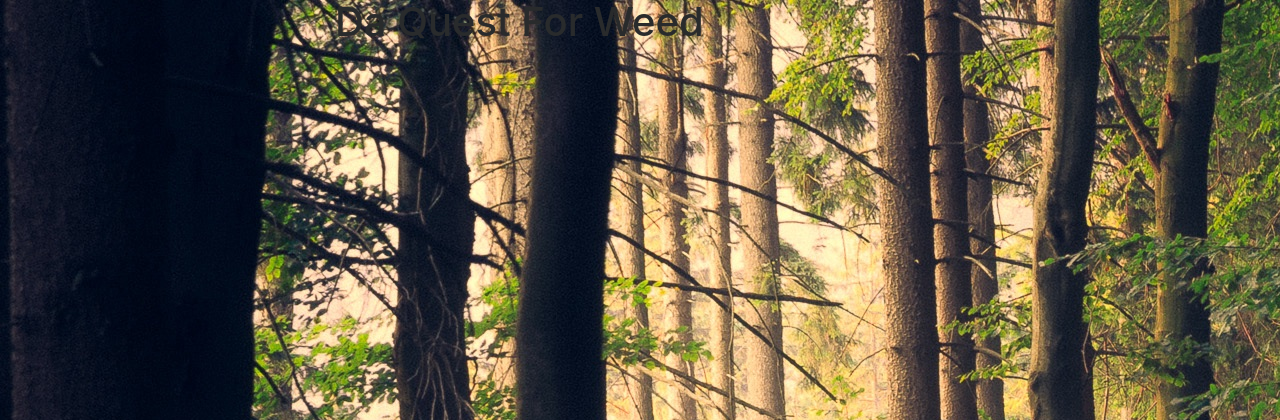
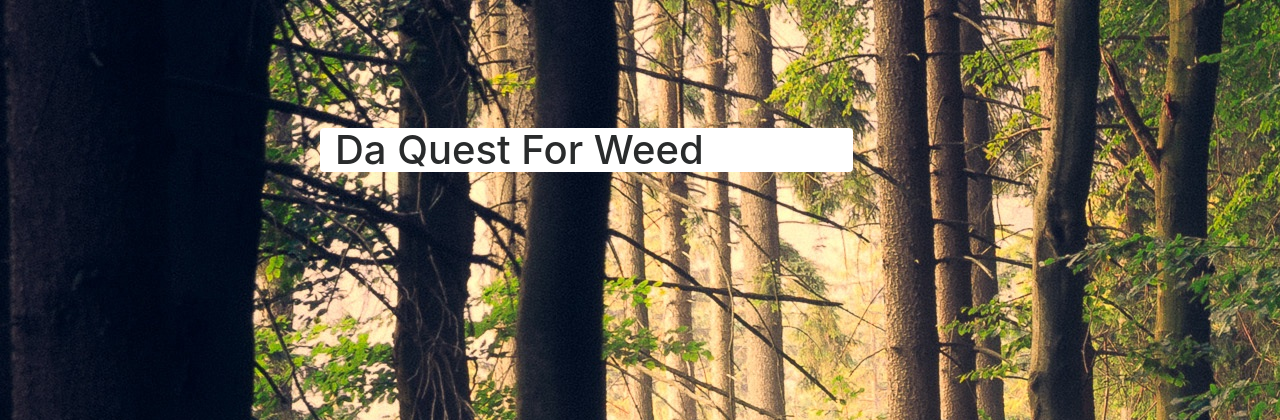
Before and after one commit to Cesvenbl/PHP_Adventure, a PHP site: page /?player_name=1 in a window 1280 px wide. Shown: the top 420 px of the page. Run offline with PHP 8.4, Linux system fonts and the light colour scheme; data that the repository does not hold is empty.

Commit message:
added color to box
and fixed more alignment

```diff
--- /dev/null
+++ b/css/style.css
@@ -0,0 +1,5 @@
+.whitememezman {
+	background: white;
+	margin-top: 10%;
+	height: auto;
+}
--- a/index.php
+++ b/index.php
@@ -5,9 +5,10 @@
 	<title>Tha Adventure</title>
 	<link rel="stylesheet" href="https://maxcdn.bootstrapcdn.com/bootstrap/4.0.0-alpha.6/css/bootstrap.min.css" integrity="sha384-rwoIResjU2yc3z8GV/NPeZWAv56rSmLldC3R/AZzGRnGxQQKnKkoFVhFQhNUwEyJ" crossorigin="anonymous">
 	<script src="https://maxcdn.bootstrapcdn.com/bootstrap/4.0.0-alpha.6/js/bootstrap.min.js" integrity="sha384-vBWWzlZJ8ea9aCX4pEW3rVHjgjt7zpkNpZk+02D9phzyeVkE+jo0ieGizqPLForn" crossorigin="anonymous"></script>
+	<link rel="stylesheet" type="text/css" href="css/style.css">
 </head>
 	<body background="img/Forest.jpg">
-		<div class="col-md-5 offset-md-3">
+		<div class="col-md-5 offset-md-3 whitememezman rounded">
 			<h1>Da Quest For Weed</h1>
 			<?php
 				//checking if we already have asked for a name and gotten a reply wia det $_GET parameter
```
